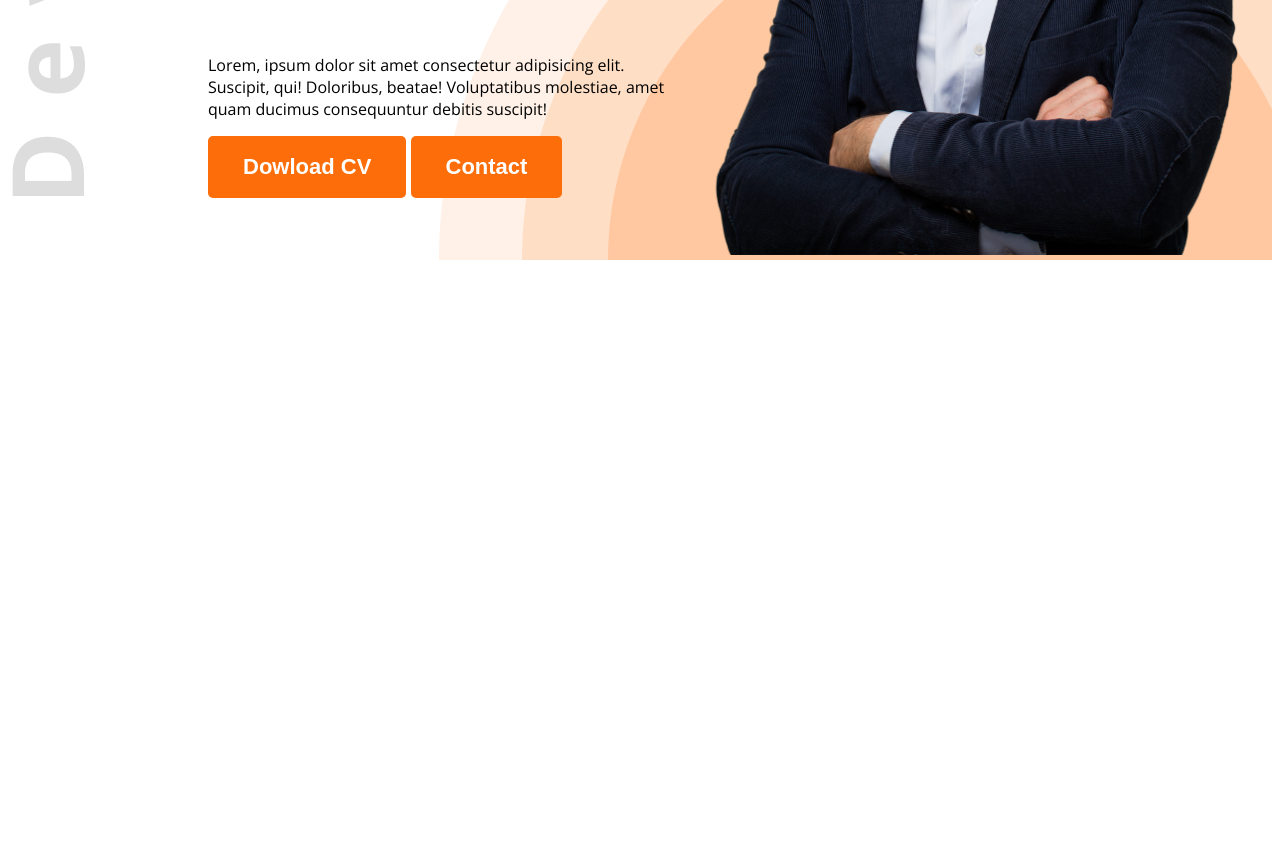
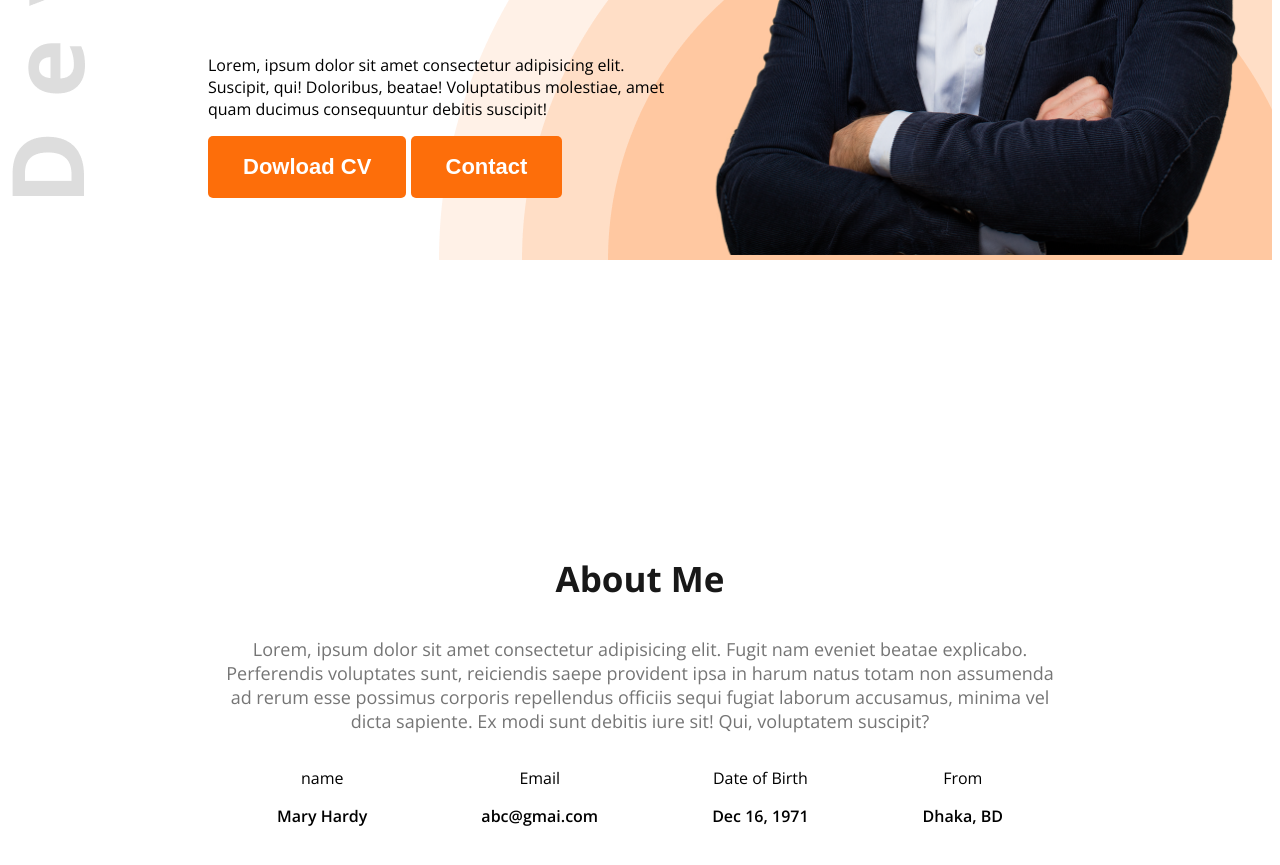
Before and after one commit to shameemmonir/portfolio-project, a plain HTML site: page index.html in a window 1280 px wide. Shown: the part 575-1440 px from the top of the page. Before the commit the page ends 843 px from the top, so only its background shows below. Drawn offline with nearby package versions, Linux system fonts and the light colour scheme.

```diff
--- a/index.html
+++ b/index.html
@@ -39,7 +39,28 @@
         </div>
     </header>
     <main>
-
+        <section class="about">
+            <h3 class="section-title">About Me</h3>
+            <p class="section-description">Lorem, ipsum dolor sit amet consectetur adipisicing elit. Fugit nam eveniet beatae explicabo. Perferendis voluptates sunt, reiciendis saepe provident ipsa in harum natus totam non assumenda ad rerum esse possimus corporis repellendus officiis sequi fugiat laborum accusamus, minima vel dicta sapiente. Ex modi sunt debitis iure sit! Qui, voluptatem suscipit?</p>
+            <div class="about-items">
+                <div class="about-item">
+                    <p class="item-title">name</p>
+                    <p class="item-description">Mary Hardy</p>
+                </div>
+                <div class="about-item">
+                    <p class="item-title">Email</p>
+                    <p class="item-description">abc@gmai.com</p>
+                </div>
+                <div class="about-item">
+                    <p class="item-title">Date of Birth</p>
+                    <p class="item-description">Dec 16, 1971</p>
+                </div>
+                <div class="about-item">
+                    <p class="item-title">From</p>
+                    <p class="item-description">Dhaka, BD</p>
+                </div>
+            </div>
+        </section>
     </main>
     <footer>
 
--- a/styles/style.css
+++ b/styles/style.css
@@ -65,3 +65,30 @@ nav ul li a {
 .banner-profile-pic{
     width: 580px;
 }
+
+.section-title{
+    font-size: 35px;
+    font-weight: bold;
+    color: #181818;
+}
+.section-description{
+    font-size: 18px;
+    color: #757575;
+}
+main{
+    max-width: 1140px;
+    margin: 0 auto;
+}
+.about{
+    border-radius: 10px;
+    padding: 130px 150px;
+    text-align: center;
+    margin-top: 130px;
+}
+.about-items{
+    display: flex;
+    justify-content: space-around;
+}
+.item-description{
+    font-weight: 600;
+}
```
